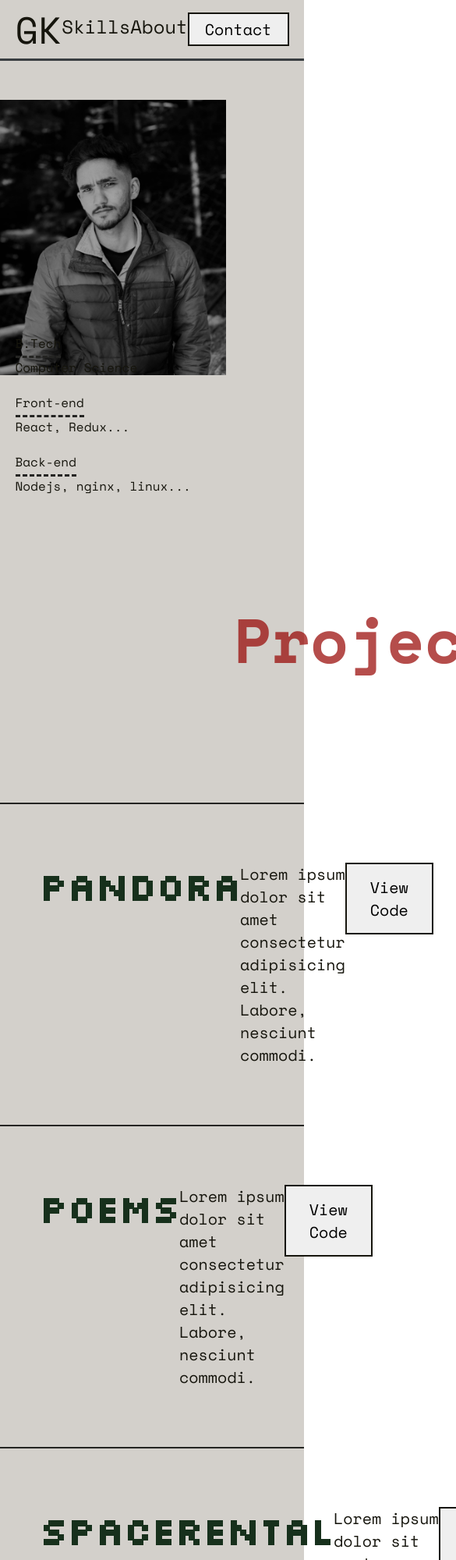
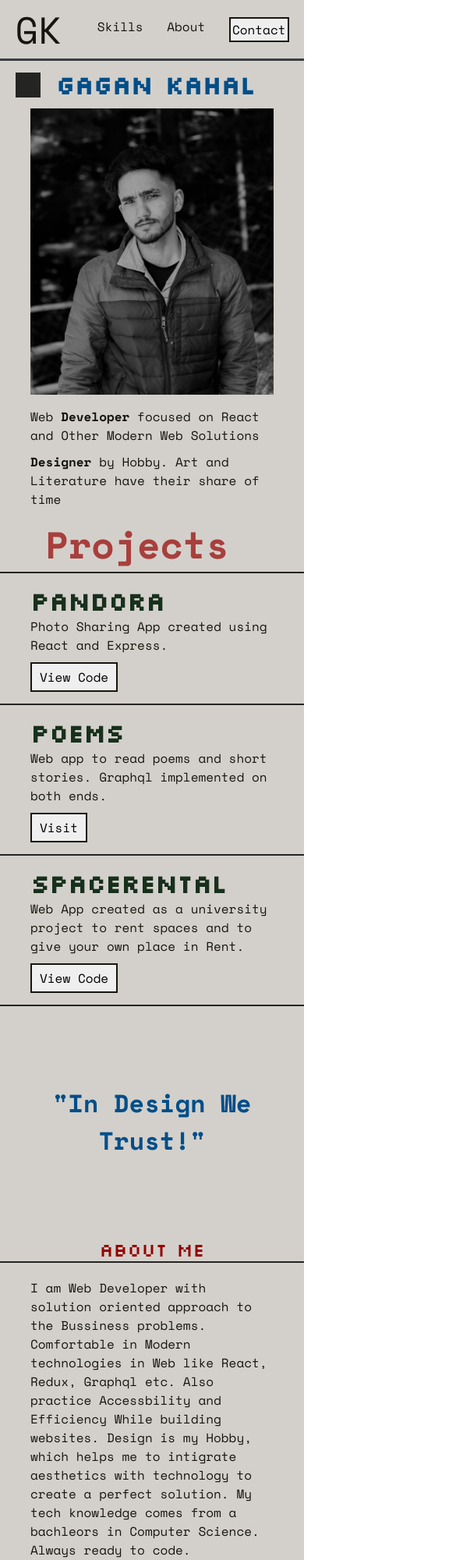
Before and after one commit to gaganjot99/portfolio-website, a website: page src/main.html in a window 390 px wide. Shown: the top 2000 px of the page at 78% size, 585 px wide, since content can reach past the window. Drawn offline with nearby package versions, Linux system fonts and the light colour scheme.

Commit message:
feat: mobile responsive

```diff
--- a/src/main.html
+++ b/src/main.html
@@ -56,27 +56,32 @@
       <div class="project-div">
         <div class="projects">
           <h1>Pandora</h1>
-          <p>
-            Lorem ipsum dolor sit amet consectetur adipisicing elit. Labore,
-            nesciunt commodi.
-          </p>
-          <button class="project-btn">View Code</button>
+          <p>Photo Sharing App created using React and Express.</p>
+          <a href="https://github.com/gaganjot99/socialapp.git" target="_blank"
+            ><button class="project-btn">View Code</button></a
+          >
         </div>
         <div class="projects">
           <h1>Poems</h1>
           <p>
-            Lorem ipsum dolor sit amet consectetur adipisicing elit. Labore,
-            nesciunt commodi.
+            Web app to read poems and short stories. Graphql implemented on both
+            ends.
           </p>
-          <button class="project-btn">View Code</button>
+          <a href="https://poemread.herokuapp.com/" target="_blank"
+            ><button class="project-btn">Visit</button></a
+          >
         </div>
         <div class="projects">
           <h1>SpaceRental</h1>
           <p>
-            Lorem ipsum dolor sit amet consectetur adipisicing elit. Labore,
-            nesciunt commodi.
+            Web App created as a university project to rent spaces and to give
+            your own place in Rent.
           </p>
-          <button class="project-btn">View Code</button>
+          <a
+            href="https://github.com/gaganjot99/Renting-website.git"
+            target="_blank"
+            ><button class="project-btn">View Code</button></a
+          >
         </div>
       </div>
       <div class="big-quote">"In Design We Trust!"</div>
@@ -87,10 +92,13 @@
         <div class="about-div">
           <div class="about-p">
             <p>
-              Lorem ipsum dolor sit amet consectetur, adipisicing elit. Eaque
-              ducimus temporibus natus, ab ad error dolor nam quam provident
-              saepe accusantium quisquam consequatur rerum eveniet ut. Minima,
-              exercitationem aliquam. Voluptatem!
+              I am Web Developer with solution oriented approach to the
+              Bussiness problems. Comfortable in Modern technologies in Web like
+              React, Redux, Graphql etc. Also practice Accessbility and
+              Efficiency While building websites. Design is my Hobby, which
+              helps me to intigrate aesthetics with technology to create a
+              perfect solution. My tech knowledge comes from a bachleors in
+              Computer Science. Always ready to code.
             </p>
           </div>
           <div class="about-img">
--- a/src/style.css
+++ b/src/style.css
@@ -2,6 +2,7 @@
 
 :root {
   --grey: #393e41;
+  --lightgrey: #5a5a53;
   --lightblack: #242422;
   --black: #16150d;
   --red: #960200;
@@ -172,7 +173,7 @@ b {
 }
 
 .projects:hover {
-  background-color: var(--grey);
+  background-color: var(--lightgrey);
   color: white;
   transform: translateY(3%);
 }
@@ -320,3 +321,99 @@ textarea {
   background-color: inherit;
   border: 2px solid var(--lightblack);
 }
+
+@media (max-width: 800px) {
+  .top-facade {
+    height: auto;
+  }
+  button {
+    font-size: 1rem;
+    padding: 2px;
+  }
+  .nav-item {
+    font-size: 1rem;
+  }
+  .nav-bar ul {
+    flex-basis: 70%;
+  }
+  .dev-div {
+    margin: 10px 5%;
+    width: 90%;
+  }
+  #profile-img {
+    width: 80%;
+    position: initial;
+    margin-left: 10%;
+  }
+  .dev-info {
+    width: 80%;
+    font-size: 1rem;
+    position: initial;
+    margin: 10px 10%;
+  }
+  .dev-bul {
+    display: none;
+  }
+  .project-title {
+    font-size: 3rem;
+    margin-left: 15%;
+  }
+  .project-div {
+    margin: 0;
+  }
+  .projects {
+    padding: 15px 10%;
+    flex-flow: column nowrap;
+  }
+  .projects h1 {
+    font-size: 2rem;
+  }
+  .projects p {
+    font-size: 1rem;
+  }
+  .project-btn {
+    padding: 5px 10px;
+    margin-top: 10px;
+  }
+  .big-quote {
+    margin: 100px 0;
+    font-size: 2rem;
+  }
+  .sec-header {
+    margin: 0;
+    text-align: center;
+    font-size: 1.5rem;
+  }
+  .about-img {
+    display: none;
+  }
+  .about-p {
+    padding: 20px 10%;
+    font-size: 1rem;
+  }
+  .bar {
+    height: 15px;
+    width: 250px;
+  }
+  .bar-dark {
+    height: 12px;
+    border-radius: 6px;
+  }
+  .front-end h3 {
+    font-size: 1rem;
+  }
+  .skills-div {
+    padding: 25px 0;
+  }
+  .social-links {
+    width: 90%;
+    margin-top: 50px;
+  }
+  .footer-form {
+    width: 80%;
+    font-size: 1rem;
+  }
+  input {
+    font-size: 1rem;
+  }
+}
```
